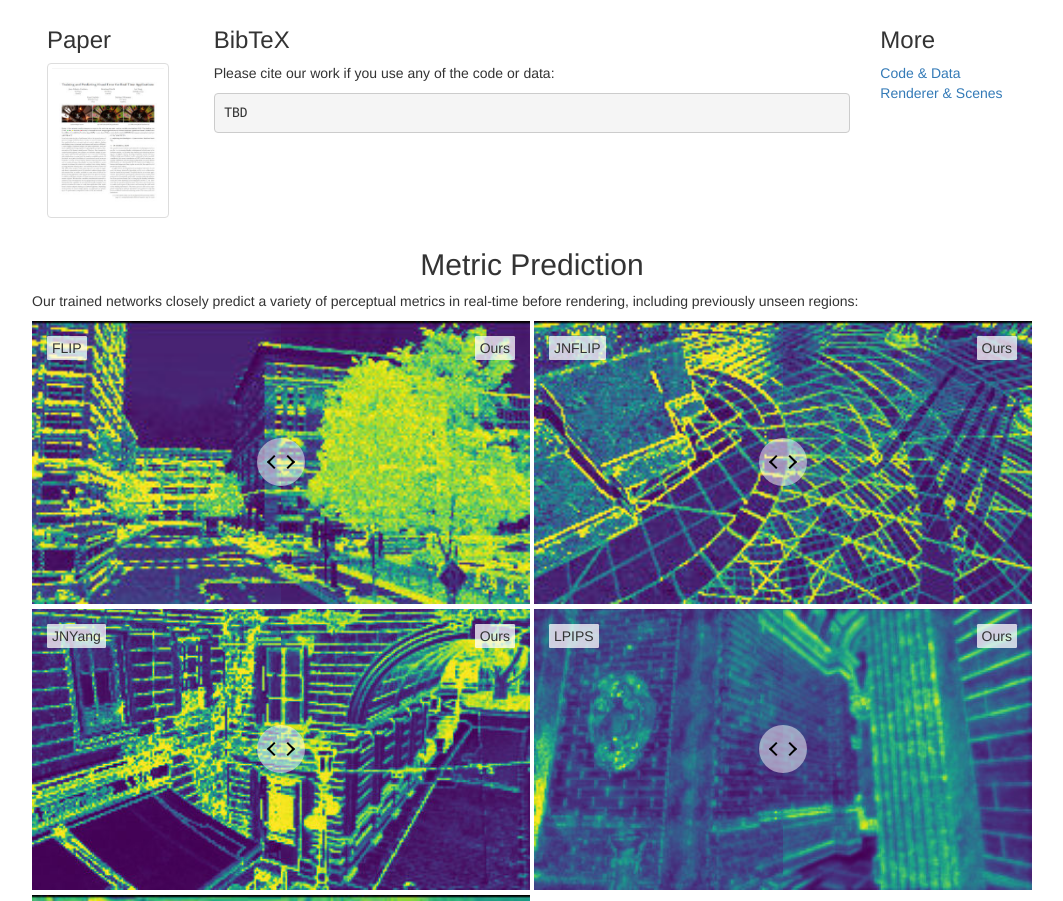
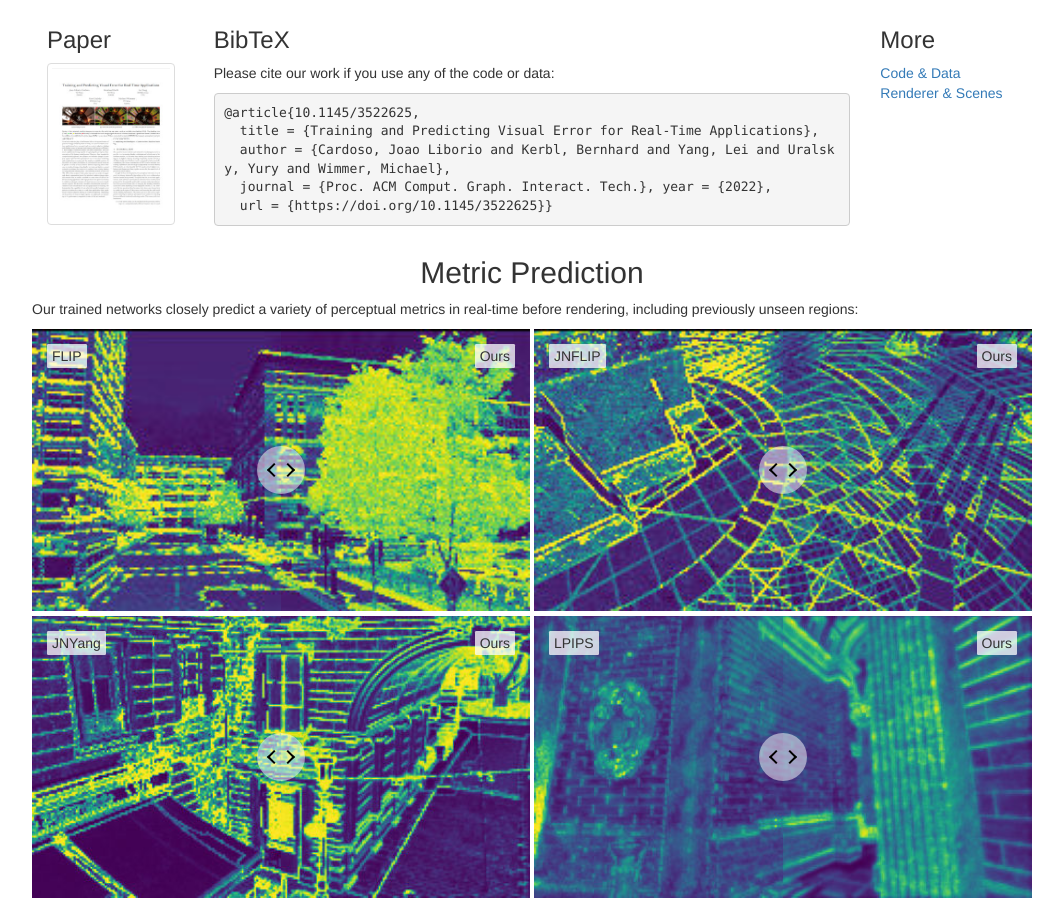
Before and after one commit to Jaliborc/rt-percept, a plain HTML site: page index.html in a window 1280 px wide. Shown: the part 1219-2120 px from the top of the page, without its empty margins (108-1171 px from the left). Drawn offline with nearby package versions, Linux system fonts and the light colour scheme.

Commit message:
Update index.html
Added bibtex and talk

```diff
--- a/index.html
+++ b/index.html
@@ -63,13 +63,17 @@
             <div class="col-md-2">
                 <h3>Paper</h3>
                 <p>
-                    <a href="paper.pdf"><img src="images/paper.jpg" alt="Paper" class="img-thumbnail" style="height: 155px;"/></a>
+                    <a href="paper.pdf"><img src="images/paper.jpg" alt="Paper" class="img-thumbnail" style="height: 162px;"/></a>
                 </p>
             </div>
             <div class="col-md-8">
                 <h3>BibTeX</h3>
                 <p>Please cite our work if you use any of the code or data:</p>
-                <pre><code class="language-latex">TBD</code></pre>
+                <pre><code class="language-latex">@article{10.1145/3522625,
+  title = {Training and Predicting Visual Error for Real-Time Applications},
+  author = {Cardoso, Joao Liborio and Kerbl, Bernhard and Yang, Lei and Uralsky, Yury and Wimmer, Michael},
+  journal = {Proc. ACM Comput. Graph. Interact. Tech.}, year = {2022},
+  url = {https://doi.org/10.1145/3522625}}</code></pre>
             </div>
             <div class="col-md-2">
                 <h3>More</h3>
@@ -79,23 +83,6 @@
                 </p>
             </div>
         </div>
-
-        <!--
-          <div class="row">
-            <div class="col-md-6">
-                <h3>Video</h2>
-                <p>
-                    <iframe width="450" height="253" src="https://www.youtube.com/embed/hello" title="YouTube video player" frameborder="0" allow="accelerometer; autoplay; clipboard-write; encrypted-media; gyroscope; picture-in-picture" allowfullscreen></iframe>
-                </p>
-            </div>
-            <div class="col-md-6">
-                <h3>Video 2</h2>
-                <p>
-                    <iframe width="450" height="253" src="https://www.youtube.com/embed/world" title="YouTube video player" frameborder="0" allow="accelerometer; autoplay; clipboard-write; encrypted-media; gyroscope; picture-in-picture" allowfullscreen></iframe>
-                </p>
-            </div>
-          </div>
-        -->
 
         <div class="row">
           <div class="col">
@@ -153,6 +140,15 @@
             </div>
         </div>
 
+        <div class="row">
+          <div class="col">
+              <h2 class="text-center">I3D Talk</h2>
+              <p>
+                 <iframe width="100%" height="550" src="https://www.youtube.com/embed/P-wRgPe8sDs?start=4525" title="I3D Talk" frameborder="0" allow="accelerometer; autoplay; clipboard-write; encrypted-media; gyroscope; picture-in-picture" allowfullscreen></iframe>
+              </p>
+          </div>
+        </div>
+
         <div class="row"><div class="col">&nbsp;</div></div>
       </div>
     </main>
```
